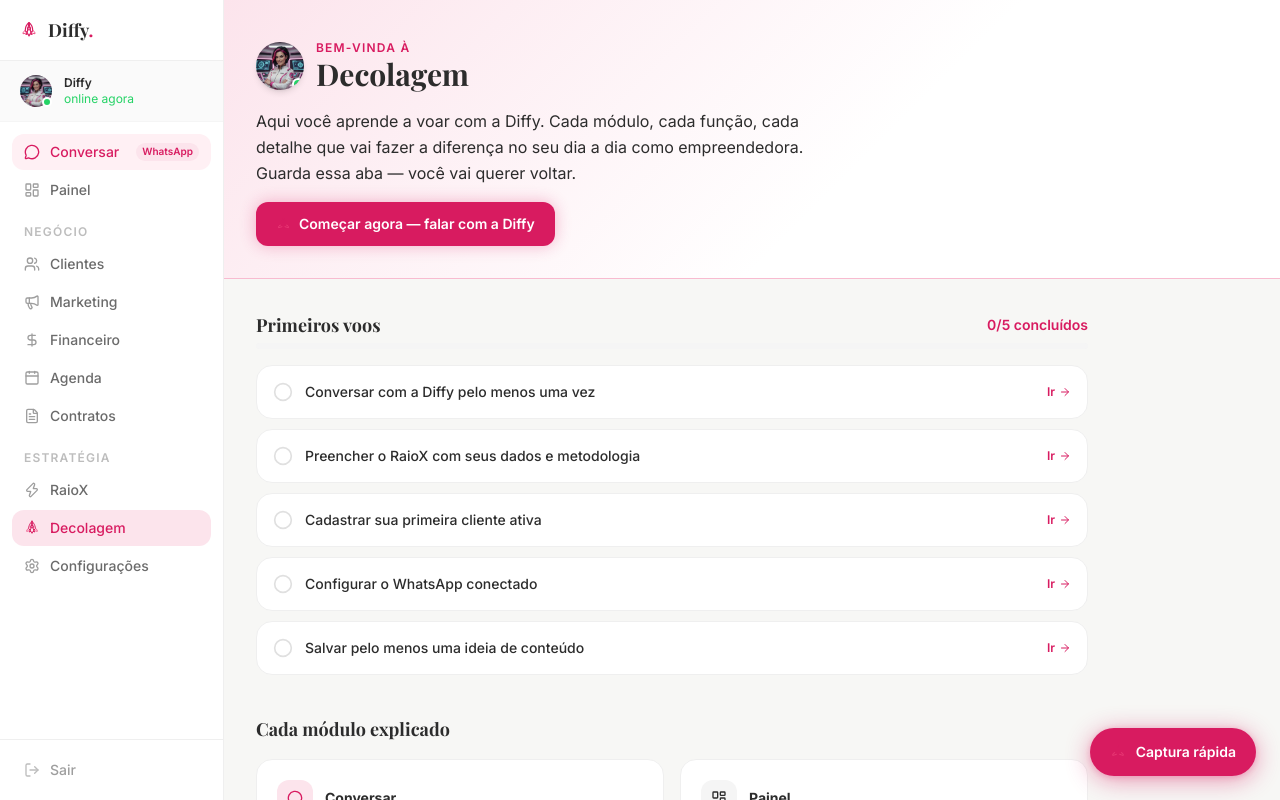
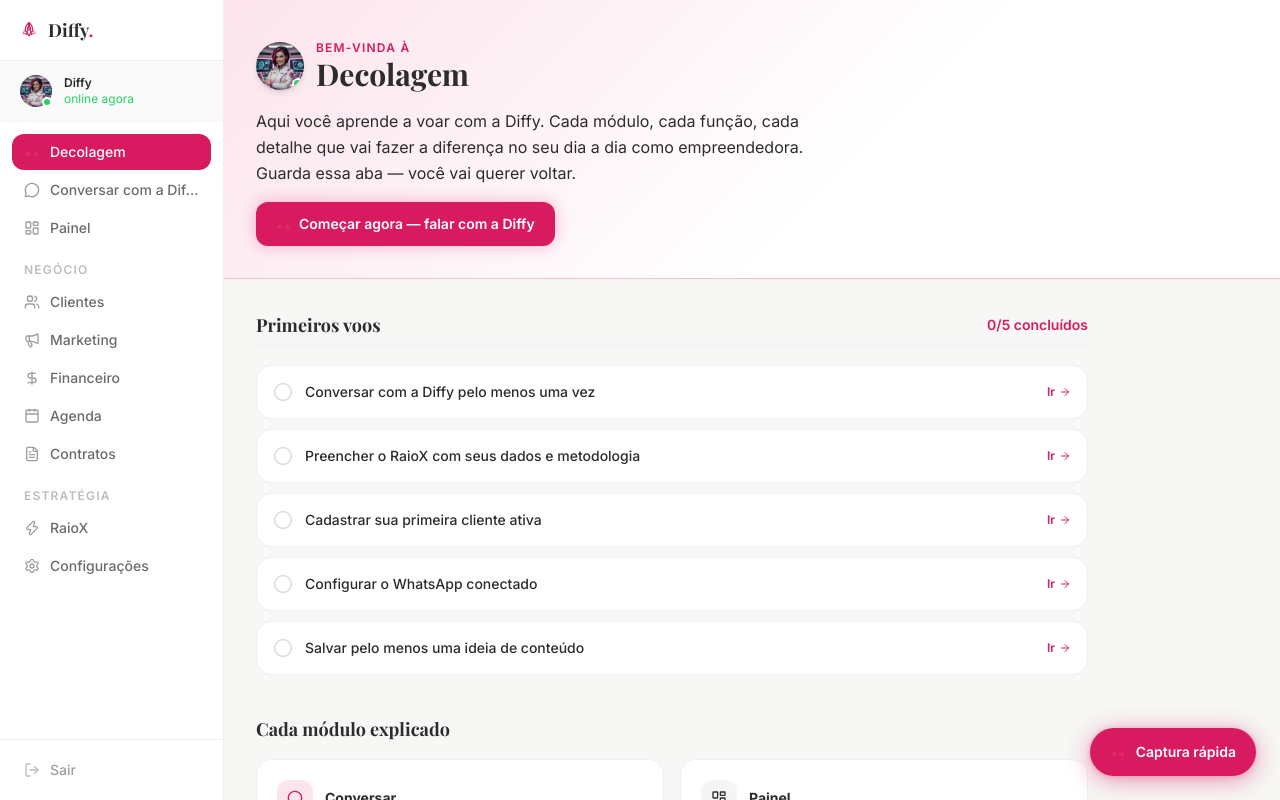
Before and after one commit to carolboravoar-bit/Diffy, a Next.js app: page /decolagem in a window 1280 px wide. Shown: the top 800 px of the page. Built offline with nearby package versions, Linux system fonts and the light colour scheme.

Commit message:
fix: Decolagem como primeira página, Conversar renomeado na nav

```diff
--- a/app/(auth)/login/page.tsx
+++ b/app/(auth)/login/page.tsx
@@ -25,7 +25,7 @@ export default function LoginPage() {
       setError("Email ou senha incorretos. Tenta de novo.");
       setLoading(false);
     } else {
-      router.push("/painel");
+      router.push("/decolagem");
       router.refresh();
     }
   }
--- a/app/components/plataforma/Sidebar.tsx
+++ b/app/components/plataforma/Sidebar.tsx
@@ -23,11 +23,15 @@ const navGroups = [
     label: null,
     items: [
       {
+        href: "/decolagem",
+        label: "Decolagem",
+        icon: RocketIcon,
+        destaque: true,
+      },
+      {
         href: "/conversar",
-        label: "Conversar",
+        label: "Conversar com a Diffy",
         icon: MessageCircle,
-        badge: "WhatsApp",
-        destaque: true,
       },
       {
         href: "/painel",
@@ -50,7 +54,6 @@ const navGroups = [
     label: "Estratégia",
     items: [
       { href: "/raiox", label: "RaioX", icon: Zap },
-      { href: "/decolagem", label: "Decolagem", icon: RocketIcon },
       { href: "/configuracoes", label: "Configurações", icon: Settings },
     ],
   },
```
